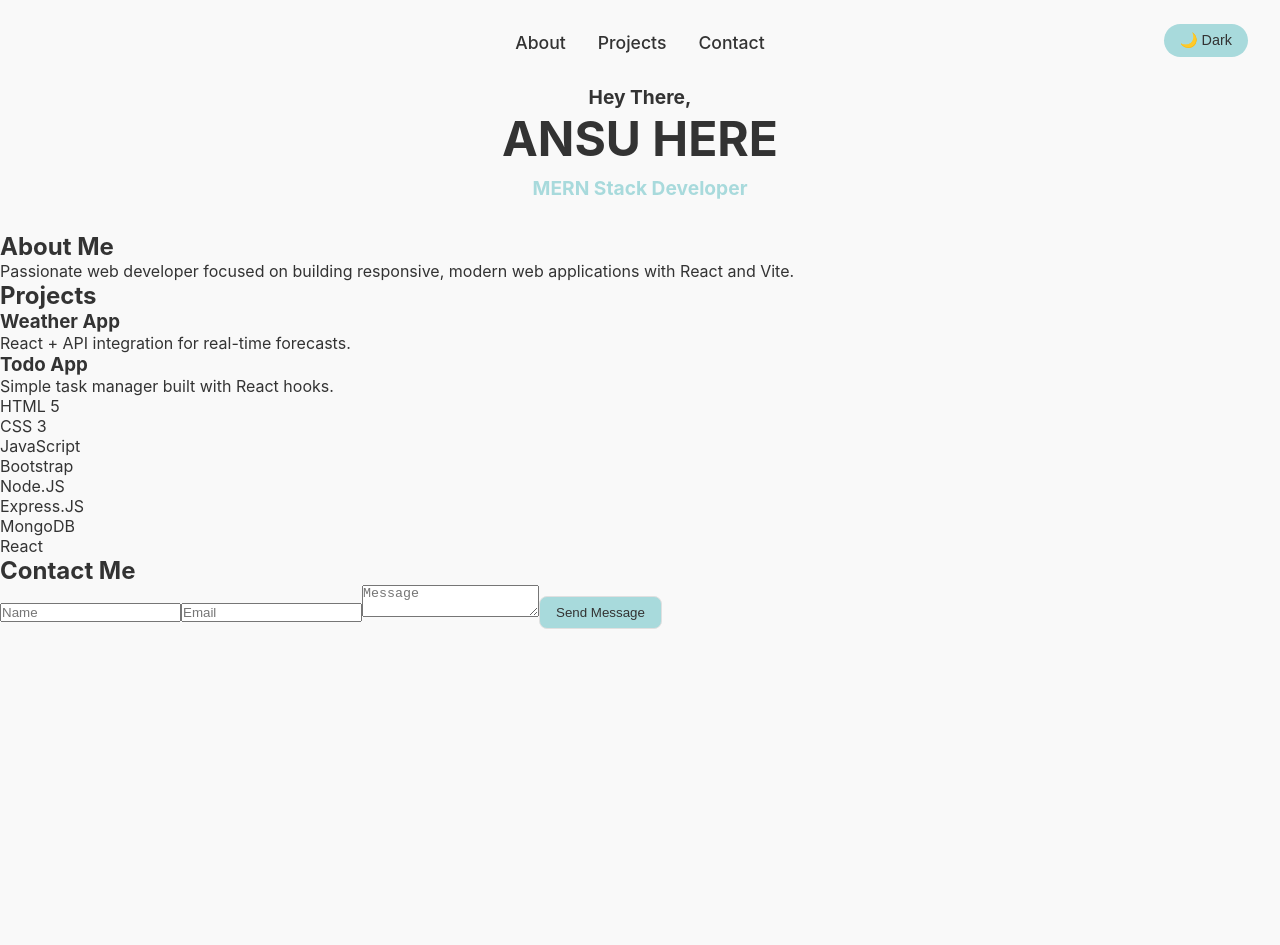
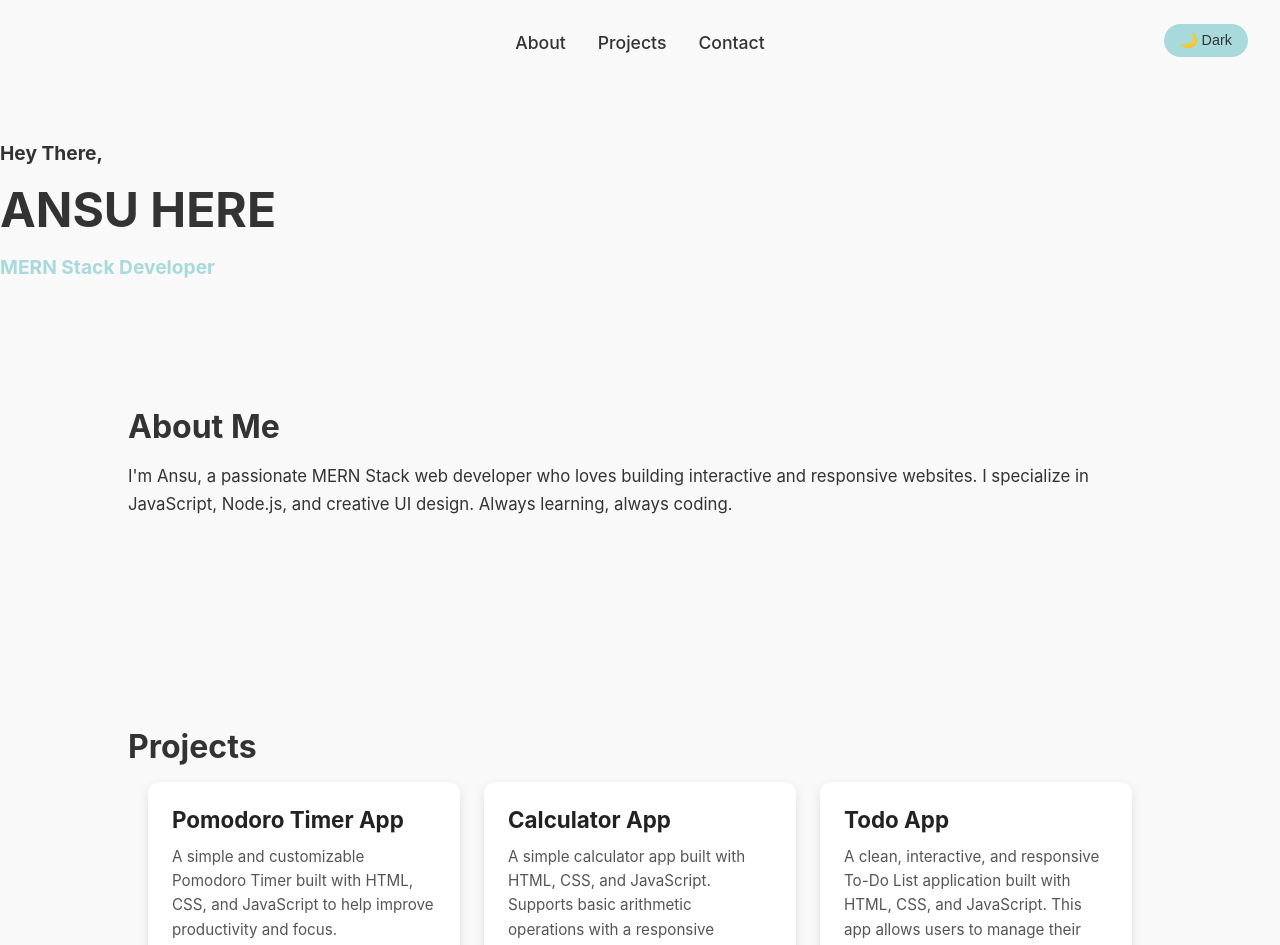
Before and after one commit to thenameisanzu/React--Portfolio, a React (Vite) app in the folder portfolio/: page / in a window 1280 px wide. Shown: the top 945 px of the page. Before the commit the page ends 800 px from the top, so only its background shows below. Built offline with nearby package versions, Linux system fonts and the light colour scheme.

Commit message:
Added new hero section and styling to project cards

```diff
--- a/portfolio/src/App.jsx
+++ b/portfolio/src/App.jsx
@@ -1,5 +1,6 @@
 import React from "react";
 import Header from "./components/Header";
+import Hero from "./components/Hero";
 import About from "./components/About";
 import Projects from "./components/Projects";
 import Contact from "./components/Contact";
@@ -13,6 +14,7 @@ function App() {
     <div className="App">
       <Header/>
       <main>
+        <Hero/>
         <About/>
         <Projects/>
         <Skills/>
--- a/portfolio/src/components/About.jsx
+++ b/portfolio/src/components/About.jsx
@@ -5,8 +5,7 @@ const About = () => (
   <section id="about">
     <h2>About Me</h2>
     <p>
-      Passionate web developer focused on building responsive, modern web
-      applications with React and Vite.
+      I'm Ansu, a passionate MERN Stack web developer who loves building interactive and responsive websites. I specialize in JavaScript, Node.js, and creative UI design. Always learning, always coding.
     </p>
   </section>
 );
--- a/portfolio/src/components/Header.jsx
+++ b/portfolio/src/components/Header.jsx
@@ -35,11 +35,6 @@ const Header = () => {
           {darkMode ? "☀️ Light" : "🌙 Dark"}
         </button>
 
-        <div className={styles.heroText}>
-          <h2 className={styles.subTitle}>Hey There,</h2>
-          <h1 className={styles.title}>ANSU HERE</h1>
-          <h3 className={styles.role}>MERN Stack Developer</h3>
-        </div>
       </div>
     </header>
   );
--- /dev/null
+++ b/portfolio/src/components/Hero.jsx
@@ -0,0 +1,18 @@
+import React from "react";
+import styles from "../styles/Hero.module.css";
+
+const Hero =  () => {
+    return (
+    <div className={styles.heroText}>
+          <h2 className={styles.subTitle}>Hey There,</h2>
+          <h1 className={styles.title}>ANSU HERE</h1>
+          <h3 className={styles.role}>MERN Stack Developer</h3>
+    </div>
+        );
+
+
+
+
+};
+
+export default Hero;
--- a/portfolio/src/components/Projects.jsx
+++ b/portfolio/src/components/Projects.jsx
@@ -1,17 +1,35 @@
 import React from "react";
-
+import styles from "../styles/Projects.module.css";
 
 const Projects = () => (
-  <section id="projects">
-    <h2>Projects</h2>
-    <div className="project-grid">
-      <div className="project-card">
-        <h3>Weather App</h3>
-        <p>React + API integration for real-time forecasts.</p>
+  <section id="projects" className={styles.projectsSection}>
+    <h2 className={styles.sectionTitle}>Projects</h2>
+
+    <div className={styles.projectGrid}>
+      <div className={styles.projectCard}>
+        <h3>Pomodoro Timer App</h3>
+        <p>
+          A simple and customizable Pomodoro Timer built with HTML, CSS, and
+          JavaScript to help improve productivity and focus.
+        </p>
       </div>
-      <div className="project-card">
+
+      <div className={styles.projectCard}>
+        <h3>Calculator App</h3>
+        <p>
+          A simple calculator app built with HTML, CSS, and JavaScript.
+          Supports basic arithmetic operations with a responsive numpad UI.
+        </p>
+      </div>
+
+      <div className={styles.projectCard}>
         <h3>Todo App</h3>
-        <p>Simple task manager built with React hooks.</p>
+        <p>
+          A clean, interactive, and responsive To-Do List application built
+          with HTML, CSS, and JavaScript. This app allows users to manage their
+          daily tasks with ease — add, edit, complete, and delete tasks in a
+          sleek and animated UI.
+        </p>
       </div>
     </div>
   </section>
--- a/portfolio/src/components/Skills.jsx
+++ b/portfolio/src/components/Skills.jsx
@@ -2,6 +2,7 @@ import React from "react";
 
 const Skills = () => (
     <section id="skills" >
+        <h2>Skills</h2>
         <ul>
             <li>HTML 5</li>
             <li>CSS 3</li>
--- a/portfolio/src/styles/Header.module.css
+++ b/portfolio/src/styles/Header.module.css
@@ -47,23 +47,3 @@
 .themeToggle:hover {
   background: var(--secondary-color);
 }
-
-.heroText {
-  margin-top: 2rem;
-}
-
-.subTitle {
-  font-size: 1.2rem;
-  color: var(--muted-text, var(--text-color));
-}
-
-.title {
-  font-size: 3rem;
-  font-weight: bold;
-}
-
-.role {
-  font-size: 1.2rem;
-  margin-top: 0.5rem;
-  color: var(--primary-color);
-}
--- /dev/null
+++ b/portfolio/src/styles/Hero.module.css
@@ -0,0 +1,19 @@
+.heroText {
+  margin-top: 2rem;
+}
+
+.subTitle {
+  font-size: 1.2rem;
+  color: var(--muted-text, var(--text-color));
+}
+
+.title {
+  font-size: 3rem;
+  font-weight: bold;
+}
+
+.role {
+  font-size: 1.2rem;
+  margin-top: 0.5rem;
+  color: var(--primary-color);
+}
--- /dev/null
+++ b/portfolio/src/styles/Projects.module.css
@@ -0,0 +1,47 @@
+#projects {
+  padding: 60px 20px;
+  background-color: #f8f9fa;
+  text-align: center;
+}
+
+#projects h2 {
+  font-size: 2rem;
+  margin-bottom: 40px;
+  color: #333;
+  letter-spacing: 1px;
+}
+
+.projectGrid {
+  display: grid;
+  grid-template-columns: repeat(auto-fit, minmax(280px, 1fr));
+  gap: 24px;
+  justify-items: center;
+  padding: 0 20px;
+}
+
+.projectCard {
+  background: #ffffff;
+  border-radius: 12px;
+  box-shadow: 0 4px 12px rgba(0, 0, 0, 0.1);
+  padding: 24px;
+  text-align: left;
+  transition: all 0.3s ease;
+  max-width: 350px;
+}
+
+.projectCard:hover {
+  transform: translateY(-8px);
+  box-shadow: 0 8px 20px rgba(0, 0, 0, 0.15);
+}
+
+.projectCard h3 {
+  font-size: 1.4rem;
+  margin-bottom: 12px;
+  color: #222;
+}
+
+.projectCard p {
+  font-size: 0.95rem;
+  color: #555;
+  line-height: 1.6;
+}
--- a/portfolio/src/styles/globals.css
+++ b/portfolio/src/styles/globals.css
@@ -40,3 +40,50 @@ button:hover {
   padding: 1rem;
   transition: background-color 0.3s ease;
 }
+
+/* ---------- GLOBAL LAYOUT SPACING ---------- */
+section {
+  padding: 80px 10%;
+}
+
+.container {
+  max-width: 1100px;
+  margin: 0 auto;
+}
+
+
+h1, h2, h3 {
+  font-weight: 700;
+  margin-bottom: 1rem;
+  color: var(--text-color);
+}
+
+h1 {
+  font-size: 3rem;
+  line-height: 1.2;
+}
+
+h2 {
+  font-size: 2rem;
+  margin-top: 2rem;
+}
+
+h3 {
+  font-size: 1.5rem;
+}
+
+p {
+  font-size: 1.05rem;
+  line-height: 1.7;
+  margin-bottom: 1rem;
+}
+
+
+ul {
+  list-style: none;
+  padding-left: 0;
+}
+
+li {
+  margin-bottom: 0.5rem;
+}
```
